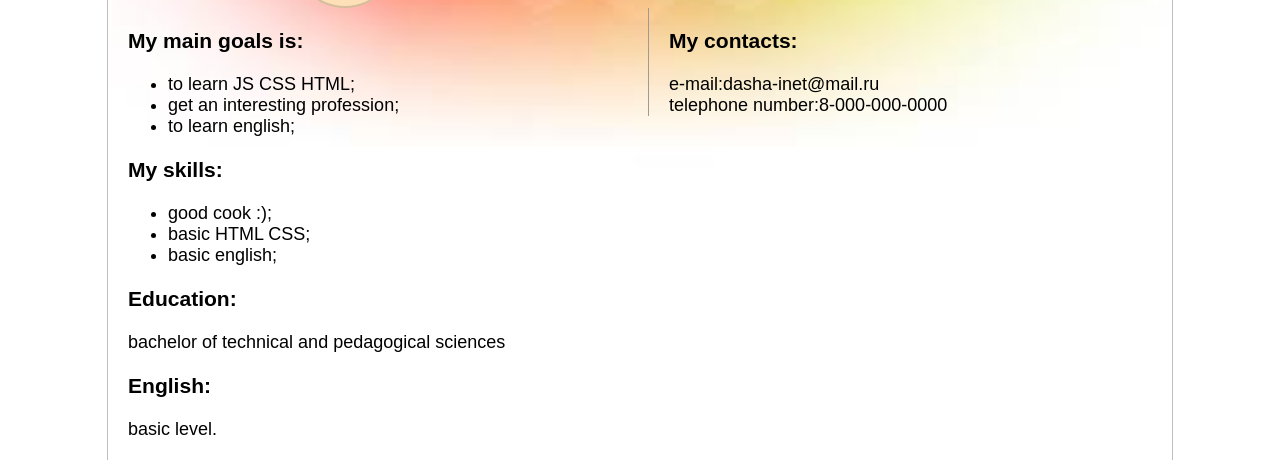
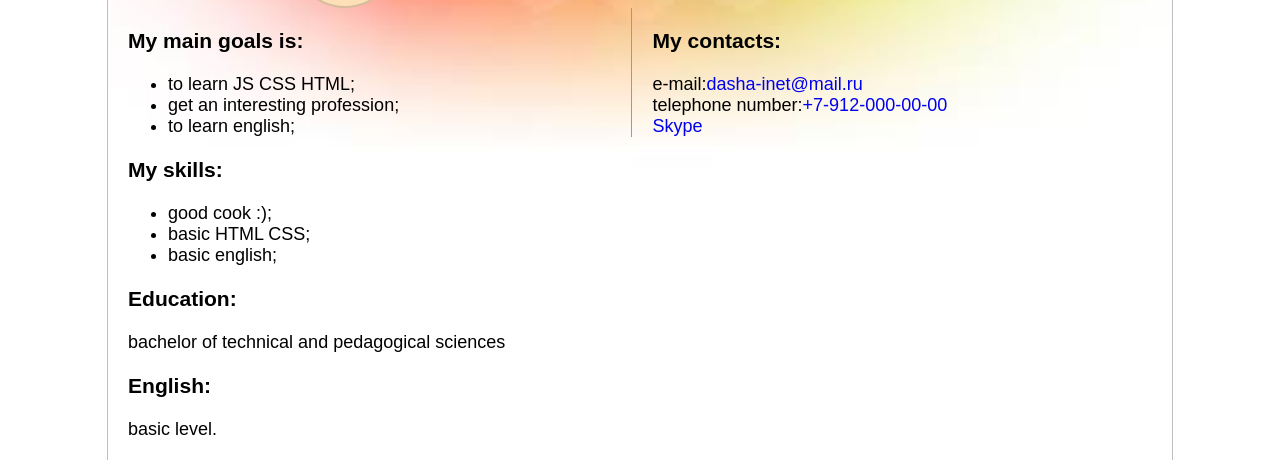
Before and after one commit to DariaSokolova23/rsschool-2019Q1-cv, a plain HTML site: page index.html in a window 1280 px wide. Shown: the part 124-598 px from the top of the page. Drawn offline with Linux system fonts and the light colour scheme.

Commit message:
feat: add skype link, add e-mail link

```diff
--- a/index.html
+++ b/index.html
@@ -23,8 +23,9 @@
 
     <div class="contacts">
       <h3>My contacts:</h3>
-      e-mail:dasha-inet@mail.ru <br>
-      telephone number:8-000-000-0000
+      e-mail:<a href="mailto:dasha-inet@mail.ru">dasha-inet@mail.ru</a><br>
+      telephone number:<a href="tel:+7-912-000-00-00">+7-912-000-00-00</a> <br>
+      <a href="skype:live:.cid.aa6c2142e4fe340b">Skype</a>
     </div>
 
     <h3> My main goals is: </h3>
--- a/styles/style.css
+++ b/styles/style.css
@@ -46,7 +46,7 @@ a.code-button h3{
     border: 2px solid #d6be9c;
     text-decoration: none;
     vertical-align: top;
-    transition: background-color 2s ease,color 2s ease;
+    transition: background-color 2s ease,color 1s ease;
 }
 .code-button:hover{
     background-color: #1f5226;
@@ -57,4 +57,8 @@ a.code-button h3{
     padding-right: 20%;
     border-left: 1px solid #a19a90;
     padding-left: 20px;
+
 }
+.contacts a{
+    text-decoration: none;
+}
```
